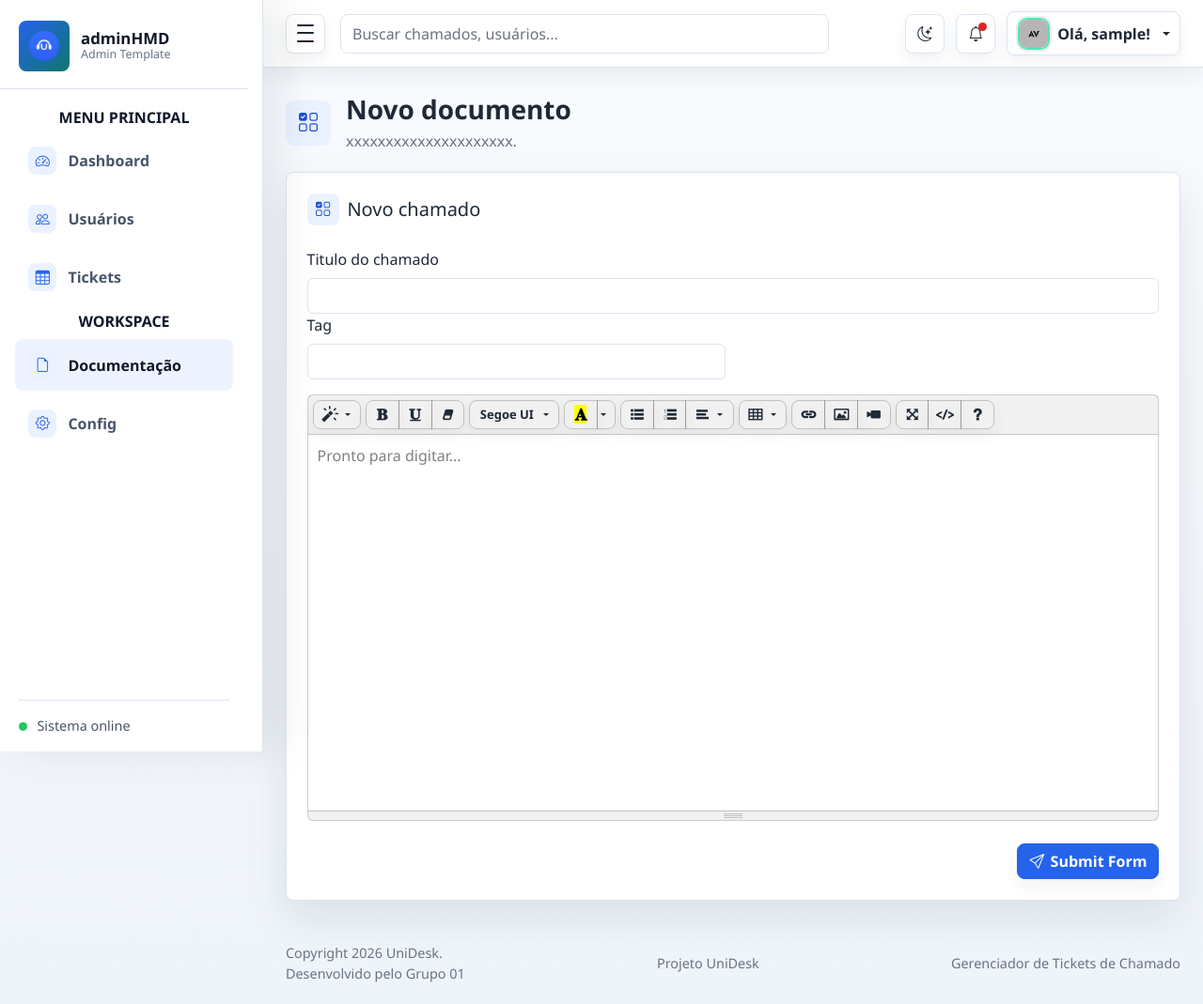
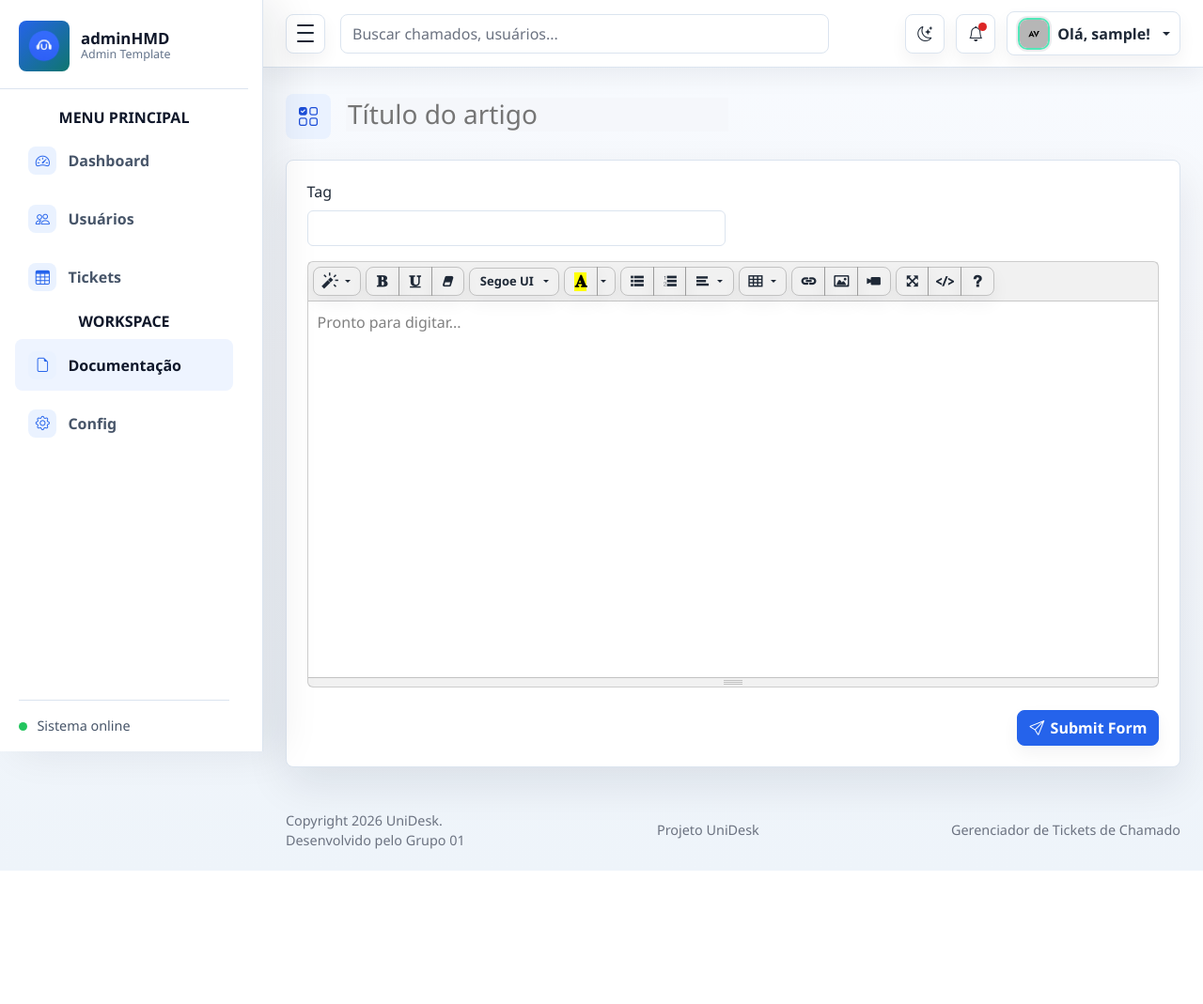
Before and after one commit to TolbyOwl/Semestre-6---Desenvolvimento-de-Sistema, a Flask app: page /new_document in a window 1280 px wide. Shown: the whole page at 94% size. After the commit the page ends 927 px from the top, so only its background shows below. Run offline with Flask 3, Linux system fonts and the light colour scheme; the visitor is signed in with stand-in values (Sample User, id 1); some libraries are stand-ins or nearby versions.

Commit message:
Endereços + Criar documento + Ticket
- Corrigido endereçamento dos recursos (css, js, imgs) em basic_dash para permitir endereços mais profundos (ex: /tickets/123);
- Implementado links para os tickets na página ticket.html;
- Implementada a criação dos documentos em new_document.html permitindo adicioná-los ao Supabase;
- Implementada formatação de timezone no Flask utilizando template_filter.

Pendências:
- Tela de documentação, exibindo o conteúdo do documento;
- Listagem dos documentos, como na tela de tickets;
- Listagem dos demais tipos de ticket na tela de tickets.

```diff
--- a/main.py
+++ b/main.py
@@ -1,7 +1,9 @@
 from flask import Flask, render_template, request, redirect,  url_for, session, jsonify
 from supabase import create_client, Client
 from dotenv import load_dotenv
+from datetime import datetime, timezone
 import os
+from zoneinfo import ZoneInfo
 
 #load_dotenv() # inicializando o arquivo .env com as credenciais do supabase
 url=os.getenv("SUPABASE_URL")
@@ -15,9 +17,25 @@ app.secret_key = os.getenv("secret_key")
 
 #Variaveis globais
 
+SAO_PAULO_TIMEZONE = ZoneInfo("America/Sao_Paulo")
+
 insert_data=None
 
-#Páginas de login
+@app.template_filter("sao_paulo_datetime")
+def format_sao_paulo_datetime(value):
+    if not value:
+        return ""
+
+    if isinstance(value, str):
+        try:
+            value = datetime.fromisoformat(value.replace("Z", "+00:00"))
+        except ValueError:
+            return value
+
+    if value.tzinfo is None:
+        value = value.replace(tzinfo=timezone.utc)
+
+    return value.astimezone(SAO_PAULO_TIMEZONE).strftime("%d/%m/%Y - %H:%M")
 
 @app.context_processor
 def set_global_html_variable_values():
@@ -25,9 +43,13 @@ def set_global_html_variable_values():
     first_name = user_name.split()[0] if user_name else None
     return {"username": first_name}
 
+#Páginas de login
+
 @app.route ('/')
-def default():
-    return redirect(url_for("login"))
+def home():
+    if "user" not in session:
+        return redirect(url_for("login"))
+    return render_template('it_dash/dash.html')
 
 @app.route('/login', methods=["GET","POST"])
 def login():
@@ -116,15 +138,12 @@ def new_ticket():
 def ticket(id):
     if "user" not in session:
         return redirect(url_for("login"))
-    if request.base_url in ('new_ticket'):
-        ticket_data=insert_data
-    else:
-        ticket_data=supabase_admin.table('Ticket').select("*").eq("id",id).execute()
-    return render_template('it_dash/open_tickets.html',ticket_data=ticket_data)
+    response = supabase_admin.table('Ticket').select("*").eq("id",id).single().execute()
+    if not response.data:
+        return render_template("errors/404.html"), 404
+    return render_template('it_dash/open_tickets.html')
 
-@app.route('/teste')
-def teste():
-    return render_template('it_dash/open_tickets.html')
+#Base de conhecimento
 
 @app.route('/documents')
 def documents():
@@ -136,11 +155,28 @@ def documents():
 def new_document():
     if "user" not in session:
         return redirect(url_for("login"))
+    if request.method == "POST":
+        subject = request.form["subject"]
+        tag = request.form["tag"]
+        content = request.form["editordata"]
+        response=(\
+            supabase_admin.table('Documentacao').insert({'subject': subject, 'tag': tag,\
+            'content': content}).select().execute()\
+                )
+        document_id=response.data[0].get("id")
+        return redirect(url_for("document",id=document_id))
     return render_template('it_dash/new_document.html')
 
 @app.route('/documents/<id>', methods=["GET","POST"])
 def document(id):
-    pass
+    if "user" not in session:
+        return redirect(url_for("login"))
+    response = supabase_admin.table('Documentacao').select("*").eq("id",id).single().execute()
+    if not response.data:
+        return render_template("errors/404.html"), 404
+    return render_template('it_dash/open_document.html')
+
+###########
 
 @app.route('/config')
 def config():
@@ -155,7 +191,10 @@ def page_not_found(e):
     return render_template('errors/404.html'), 404
 
 
-#Funções que se repetem:
+#Para testes
+@app.route('/teste')
+def teste():
+    return render_template('it_dash/open_tickets.html')
 
 
 #Execução
--- a/static/css/style.css
+++ b/static/css/style.css
@@ -40,6 +40,18 @@ a {
   text-decoration: none;
 }
 
+.content-link {
+  display: block;
+  color: inherit;
+  text-decoration: none;
+}
+
+.content-link:hover,
+.content-link:focus {
+  color: inherit;
+  text-decoration: none;
+}
+
 .admin-shell {
   min-height: 100vh;
 }
--- a/templates/it_dash/basic_dash.html
+++ b/templates/it_dash/basic_dash.html
@@ -6,18 +6,18 @@
   <meta name="viewport" content="width=device-width, initial-scale=1.0">
   <meta name="description" content="adminHMD authentication page">
   <title>{% block title %}{% endblock %}</title>
-  <link rel="stylesheet" href="static\css\bootstrap.min.css">
-  <link rel="stylesheet" href="static\vendors\bootstrap-icons\bootstrap-icons.css">
-  <link rel="stylesheet" href="static\css\style.css">
+  <link rel="stylesheet" href="{{ url_for('static', filename='css/bootstrap.min.css') }}">
+  <link rel="stylesheet" href="{{ url_for('static', filename='vendors/bootstrap-icons/bootstrap-icons.css') }}">
+  <link rel="stylesheet" href="{{ url_for('static', filename='css/style.css') }}">
   <link rel="icon" href="/static/images/favicon/icons8-fones-de-ouvido-48.png">
 
 
-  <script src="static\js\bootstrap.bundle.min.js"></script>
+  <script src="{{ url_for('static', filename='js/bootstrap.bundle.min.js') }}"></script>
 
   {% if request.endpoint == 'new_document' %}
   <script src="https://ajax.googleapis.com/ajax/libs/jquery/3.7.1/jquery.min.js"></script>
-  <link href="static\css\summernote-bs5.css" rel="stylesheet">
-  <script src="static\js\summernote-bs5.js"></script>
+  <link href="{{ url_for('static', filename='css/summernote-bs5.css') }}" rel="stylesheet">
+  <script src="{{ url_for('static', filename='js/summernote-bs5.js') }}"></script>
   {% endif %}
 
 </head>
@@ -28,7 +28,7 @@
 
     <aside class="admin-sidebar" id="adminSidebar" aria-label="Main navigation">
       <div class="sidebar-header">
-        <a class="brand-mark" href="index.html" aria-label="adminHMD dashboard">
+        <a class="brand-mark" href="{{url_for("home")}}" aria-label="adminHMD dashboard">
           <span class="brand-icon"><img src="/static/images/png/logo unidesk.png" alt="logo unidesk"></span>
           <span class="brand-copy">
             <span class="brand-title">adminHMD</span>
@@ -165,7 +165,7 @@
                 </a>
 
                 <a class="dropdown-item" href="charts.html">
-                  <span class="notification-title">Meta de receita alcançada/span>
+                  <span class="notification-title">Meta de receita alcançada</span>
                   <span class="notification-time">32 minutos atrás</span>
                 </a>
 
@@ -183,19 +183,19 @@
                       aria-expanded="false">
 
                 <img class="avatar-img avatar-sm"
-                     src="../assets/images/avatar/avatar.jpg"
+                   src="{{ url_for('static', filename='images/avatar/avatar.jpg') }}"
                      alt="">
 
                 <span class="profile-name d-none d-sm-inline">Olá, {{ username }}!</span>
               </button>
 
               <ul class="dropdown-menu dropdown-menu-end">
-                <li>
+                <!-- <li>
                   <a class="dropdown-item" href="profile.html">Perfil</a>
-                </li>
+                </li> -->
 
                 <li>
-                  <a class="dropdown-item" href="settings.html">Configurações de conta</a>
+                  <a class="dropdown-item" href="{{url_for("config")}}">Configurações de conta</a>
                 </li>
 
                 <li>
@@ -203,7 +203,7 @@
                 </li>
 
                 <li>
-                  <a class="dropdown-item" href="login.html">Sair</a>
+                  <a class="dropdown-item" href="{{url_for("logout")}}">Sair</a>
                 </li>
               </ul>
             </div>
@@ -232,7 +232,7 @@
     </div>
   </div>
 
-  <script src="static\js\main.js"></script>
+  <script src="{{ url_for('static', filename='js/main.js') }}"></script>
 
   <!-- {% if request.endpoint in ['new_document'] %}
     <script>
--- a/templates/it_dash/new_document.html
+++ b/templates/it_dash/new_document.html
@@ -8,32 +8,28 @@
         ><i class="bi bi-ui-checks-grid" aria-hidden="true"></i
       ></span>
       <div>
-        <h1 class="h3 mb-1">Novo documento</h1>
-        <p class="text-muted mb-0">xxxxxxxxxxxxxxxxxxxxx.</p>
+        <h1 class="h3 mb-1">
+          <input
+            class="form-subject"
+            id="titleTicket"
+            name="subject"
+            form="ticketForm"
+            placeholder="Título do artigo"
+            required
+          />
+        </h1>
+        <!-- <p class="text-muted mb-0">xxxxxxxxxxxxxxxxxxxxx.</p> -->
       </div>
     </div>
   </div>
 
   <section class="row g-3">
     <div class="col-12">
-      <form class="panel needs-validation" novalidate>
-        <div class="panel-header">
-          <div>
-            <h2 class="h5 mb-1 section-title">
-              <i class="bi bi-ui-checks-grid" aria-hidden="true"></i
-              ><span>Novo chamado</span>
-            </h2>
-          </div>
-        </div>
-         <div class="col-md-12">
-            <label class="form-label" for="titleTicket">Titulo do chamado</label
-            ><input class="form-control" id="titleTicket" required />
-            <div class="invalid-feedback">Titulo</div>
-          </div>
+      <form id="ticketForm" class="panel needs-validation" method="post">
         <div class="row g-3">
           <div class="col-md-6">
             <label class="form-label" for="formName">Tag</label
-            ><input class="form-control" id="formName" required />
+            ><input class="form-control" id="formName" name="tag" required />
             <div class="invalid-feedback">Nome completo requerido.</div>
           </div>
           <div class="col-12">
--- a/templates/it_dash/open_tickets.html
+++ b/templates/it_dash/open_tickets.html
@@ -1,5 +1,5 @@
 {% extends "it_dash/basic_dash.html" %}
-{% block title %}Chamado #{%endblock %}
+{% block title %}Chamado {%endblock %}
 {% block content %}
 <div class="container-fluid px-3 px-lg-4 py-4">
   <div class="page-heading mb-4">
```
Also changed, not shown: templates/it_dash/tickets.html (+6 -3 lines).
